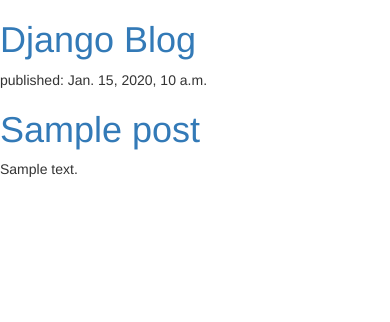
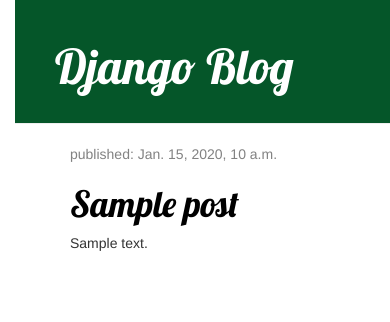
Before and after one commit to TrellixVulnTeam/my-first-blog_0PW7, a Django app: template practice2/blog/templates/blog/post_list.html in a window 390 px wide. Shown: the top 322 px of the page. Run offline with Django 3.2, Linux system fonts and the light colour scheme; the template is opened without the code that fills it: values that come from a table or form of the project are taken from there, others are empty; tables that the repository leaves empty hold one stand-in row (values such as "Sample post"); some libraries are stand-ins or nearby versions.

Commit message:
css classes added

```diff
--- /dev/null
+++ b/practice2/blog/static/css/blog.css
@@ -0,0 +1,55 @@
+h1 a {
+    color: #055629;
+    font-family: 'Lobster';
+}
+
+body {
+    padding-left: 15px;
+}
+
+.page-header {
+    background-color: #055629;
+    margin-top: 0;
+    padding: 20px 20px 20px 40px;
+}
+
+.page-header h1, .page-header h1 a, .page-header h1 a:visited, .page-header h1 a:active {
+    color: #ffffff;
+    font-size: 36pt;
+    text-decoration: none;
+}
+
+.content {
+    margin-left: 40px;
+}
+
+h1, h2, h3, h4 {
+    font-family: 'Lobster', cursive;
+}
+
+.date {
+    color: #828282;
+}
+
+.save {
+    float: right;
+}
+
+.post-form textarea, .post-form input {
+    width: 100%;
+}
+
+.top-menu, .top-menu:hover, .top-menu:visited {
+    color: #ffffff;
+    float: right;
+    font-size: 26pt;
+    margin-right: 20px;
+}
+
+.post {
+    margin-bottom: 70px;
+}
+
+.post h1 a, .post h1 a:visited {
+    color: #000000;
+}
--- a/practice2/blog/templates/blog/post_list.html
+++ b/practice2/blog/templates/blog/post_list.html
@@ -1,21 +1,34 @@
+{% load staticfiles %}
 <html>
     <head>
      <title>Django blog</title>
      <link rel="stylesheet" href="//maxcdn.bootstrapcdn.com/bootstrap/3.2.0/css/bootstrap.min.css">
 	<link rel="stylesheet" href="//maxcdn.bootstrapcdn.com/bootstrap/3.2.0/css/bootstrap-theme.min.css">
+	<link rel="stylesheet" href="{% static 'css/blog.css' %}">
+	<link href="http://fonts.googleapis.com/css?family=Lobster&subset=latin,latin-ext" rel="stylesheet" type="text/css">
+
     </head>
     <body>
-        <div>
+
+        <div class="page-header">
             <h1><a href="">Django Blog</a></h1>
         </div>
 
-	{% for post in posts %}
-	</div>
-		<p> published: {{ post.published_date}}</p>
-		<h1> <a href=""> {{ post.title }}</a></h1>
-		<p> {{ post.text|linebreaks }}	</p>
-	</div>
-	{% endfor %}
+		<div class="content container">
+		    <div class="row">
+			   <div class="col-md-8">
+				  {% for post in posts %}
+				      <div class="post">
+				          <div class="date">
+				              <p>published: {{ post.published_date }}</p>
+				          </div>
+				          <h1><a href="">{{ post.title }}</a></h1>
+				          <p>{{ post.text|linebreaks }}</p>
+				      </div>
+				  {% endfor %}
+			   </div>
+		    </div>
+		</div>
 
 
     </body>
```
